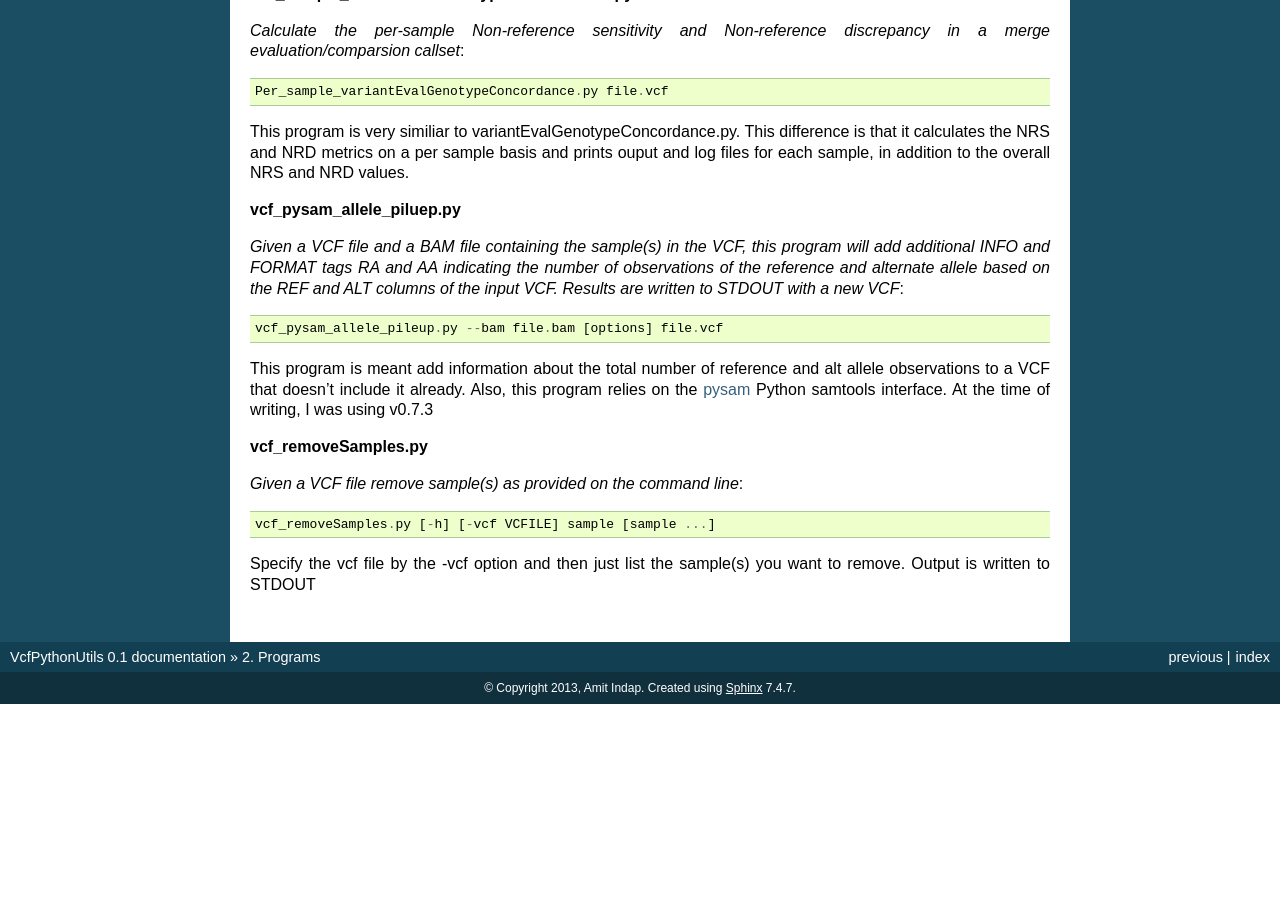
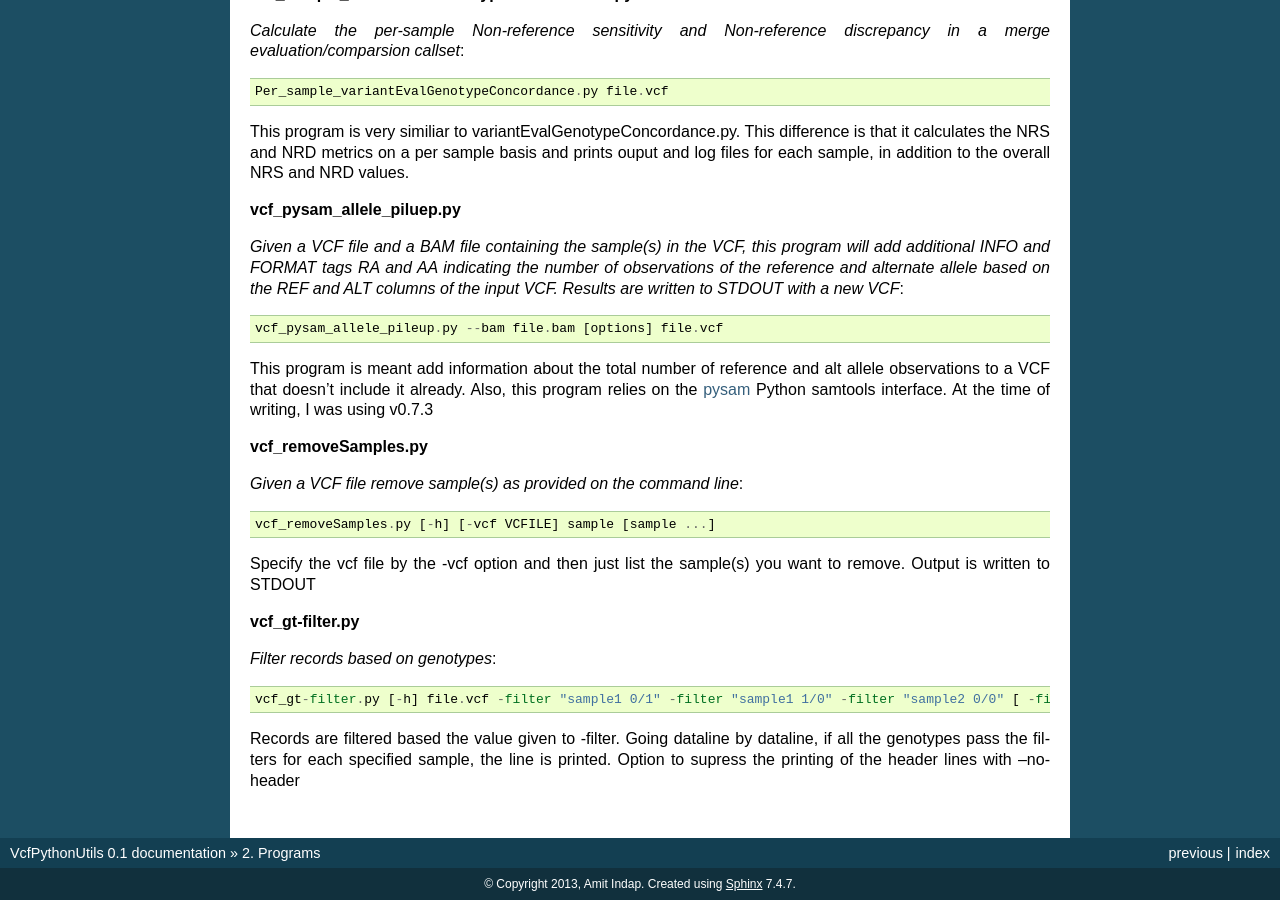
Before and after one commit to indapa/VcfPythonUtils, a Sphinx documentation site: the page built from docs/programs.rst, in a window 1280 px wide and 900 px high, scrolled down 718 px. Built offline with Sphinx 7.4.7, drawn with Linux system fonts in a browser that asks for light colours; before the commit the page ends 1422 px from its top, so only the background shows below that.

Commit message:
added vcf_gt-filter.py description

```diff
--- a/docs/programs.rst
+++ b/docs/programs.rst
@@ -64,3 +64,12 @@ Python samtools interface. At the time of writing, I was using v0.7.3
        vcf_removeSamples.py [-h] [-vcf VCFILE] sample [sample ...]
 
 Specify the vcf file by the -vcf option and then just list the sample(s) you want to remove. Output is written to STDOUT
+
+**vcf_gt-filter.py**
+
+*Filter records based on genotypes*::
+
+	vcf_gt-filter.py [-h] file.vcf -filter "sample1 0/1" -filter "sample1 1/0" -filter "sample2 0/0" [ -filter FILTER ] [ --no-header ]
+
+Records are filtered based the value given to  -filter. Going dataline by dataline, if all the genotypes pass the filters
+for each specified sample, the line is printed. Option to supress the printing of the header lines with --no-header
```
